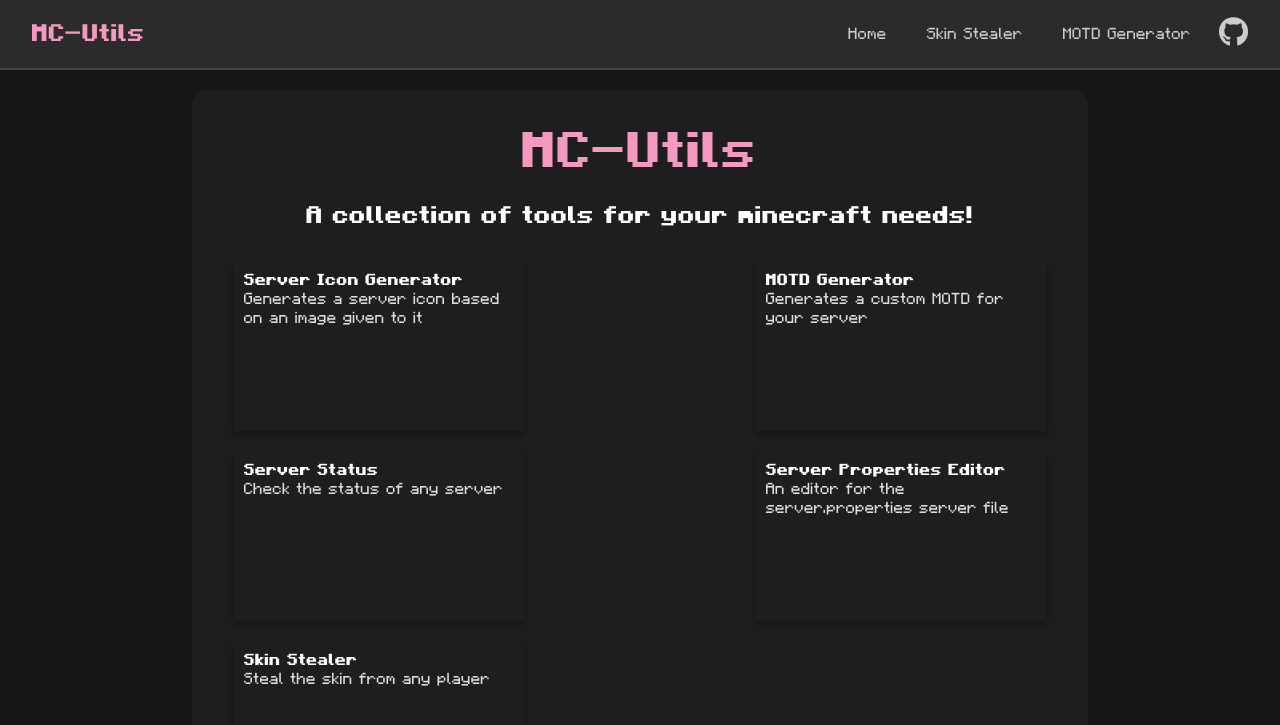
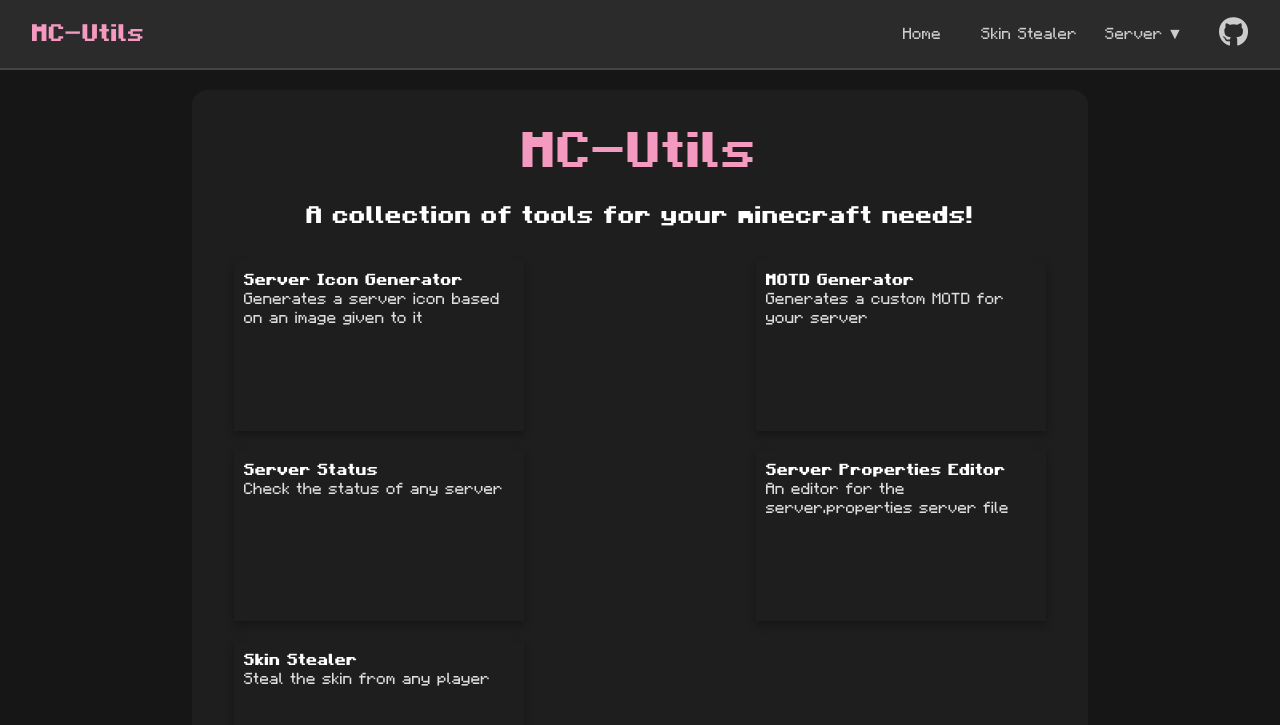
Before and after one commit to SyddersLMAO/mc-utils, a Jekyll site: the page built from pages/home/main.html, in a window 1280 px wide. Shown: the top 725 px of the page. Built offline with Jekyll 4.4.1, drawn with Linux system fonts in a browser that asks for light colours; nearby versions of some CDN libraries.

Commit message:
added a dropdown menu to the navbar

```diff
--- a/_includes/navbar.html
+++ b/_includes/navbar.html
@@ -1,9 +1,20 @@
+<link rel="stylesheet" href="\assets\css\navbar.css">
+
 <nav class="navbar">
   <div class="navbar-brand"><a href="/">MC-Utils</a></div>
   <ul class="navbar-links">
     <li class="nav-link"><a href="/">Home</a></li>
     <li class="nav-link"><a href="/util/skin-stealer">Skin Stealer</a></li>
-      <li class="nav-link"><a href="/util/motd-generator">MOTD Generator</a></li>
+    <li class="dropdown">
+      <a href="#">Server <span class="arrow">▼</span></a>
+      <ul class="dropdown-menu">
+        {% for page in site.pages %}
+          {% if page.path contains "pages/utils/server" %}
+            <li><a href="{{ page.url }}">{{ page.title }}</a></li>
+          {% endif %}
+        {% endfor %}
+      </ul>
+    </li>
     <li class="nav-icon"><a href="https://github.com/SyddersLMAO/mc-utils"><i class="fa-brands fa-github"></i></a></li>
   </ul>
 </nav>
--- /dev/null
+++ b/assets/css/navbar.css
@@ -0,0 +1,114 @@
+.navbar {
+    display: flex;
+    justify-content: space-between;
+    align-items: center;
+    background-color: #2b2b2b;
+    padding: 1rem 2rem;
+    color: #fff;
+    border-bottom: 2px solid #444;
+  }
+
+.navbar-brand {
+    font-size: 1.5rem;
+    font-weight: bold;
+    background-color: #2b2b2b;
+  }
+
+.navbar-brand a {
+  color: var(--pink);
+  text-decoration: none;
+}
+
+.navbar-links {
+    list-style: none;
+    display: flex;
+    background-color: #2b2b2b;
+    align-items: center;
+    gap: 1rem;
+  }
+
+.nav-link a {
+    text-decoration: none;
+    color: #ccc;
+    padding: 0.5rem 0.75rem;
+    transition: background 0.2s, color 0.2s;
+    background-color: #2b2b2b;
+  }
+
+.nav-link a:hover {
+    background-color: #3c3c3c;
+    color: #fff;
+    border-radius: 5px;
+  }
+
+.nav-icon {
+    margin-left: 20px;
+}
+
+.nav-icon a {
+  color: #ccc;
+  transition: 0.2s, color 0.2s;
+  font-size: 30px;
+}
+
+.nav-icon a:hover {
+  color: #818181;
+}
+
+.dropdown {
+  position: relative;
+}
+
+.dropdown a {
+  position: relative;
+  display: inline-block;
+  padding-right: 20px;
+  color: #ccc;
+  text-decoration: none;
+  white-space: nowrap;
+}
+
+.dropdown .arrow {
+  position: absolute;
+  right: 0;
+  top: 50%;
+  transform: translateY(-50%);
+  transition: transform 0.3s ease;
+}
+
+.dropdown:hover .arrow {
+  transform: translateY(-50%) rotate(180deg);
+}
+
+.dropdown-menu {
+  display: none;
+  position: absolute;
+  top: 100%;
+  right: 0;
+  background: #333;
+  margin: 0;
+  padding: 0;
+  list-style: none;
+  border-radius: 5px;
+  overflow: hidden;
+  min-width: 180px;
+  z-index: 1000;
+  box-shadow: 0px 4px 8px rgba(0,0,0,0.5);
+}
+
+.dropdown-menu li a {
+  display: block;
+  padding: 10px 15px;
+  color: #ccc;
+  text-decoration: none;
+  white-space: nowrap;
+}
+
+.dropdown:hover .dropdown-menu {
+  display: block;
+}
+
+.dropdown-menu li a:hover {
+  background: #444;
+  color: #fff;
+}
--- a/assets/css/style.css
+++ b/assets/css/style.css
@@ -42,59 +42,6 @@ body {
     flex-direction: column;
 }
 
-.navbar {
-    display: flex;
-    justify-content: space-between;
-    align-items: center;
-    background-color: #2b2b2b;
-    padding: 1rem 2rem;
-    color: #fff;
-    border-bottom: 2px solid #444;
-  }
-
-.navbar-brand {
-    font-size: 1.5rem;
-    font-weight: bold;
-    background-color: #2b2b2b;
-  }
-
-.navbar-brand a {
-  color: var(--pink);
-  text-decoration: none;
-}
-
-.navbar-links {
-    list-style: none;
-    display: flex;
-    gap: 1rem;
-    background-color: #2b2b2b;
-    align-items: center;
-  }
-
-.nav-link a {
-    text-decoration: none;
-    color: #ccc;
-    padding: 0.5rem 0.75rem;
-    transition: background 0.2s, color 0.2s;
-    background-color: #2b2b2b;
-  }
-
-.nav-link a:hover {
-    background-color: #3c3c3c;
-    color: #fff;
-    border-radius: 5px;
-  }
-
-.nav-icon a {
-  color: #ccc;
-  transition: 0.2s, color 0.2s;
-  font-size: 30px;
-}
-
-.nav-icon a:hover {
-  color: #818181;
-}
-
 h1 {
     font-size: 50px;
     margin-bottom: 20px;
```
Lines whose indentation alone changed are shown as unchanged.
